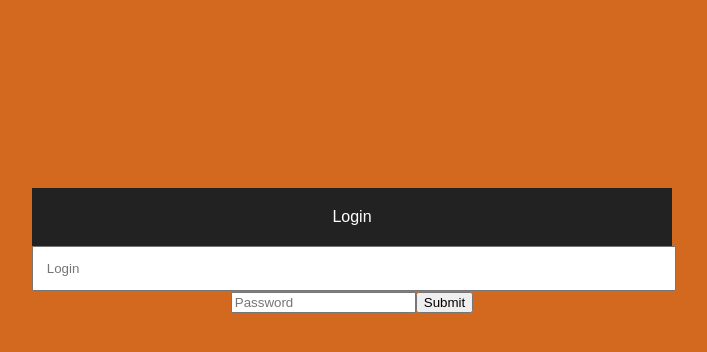
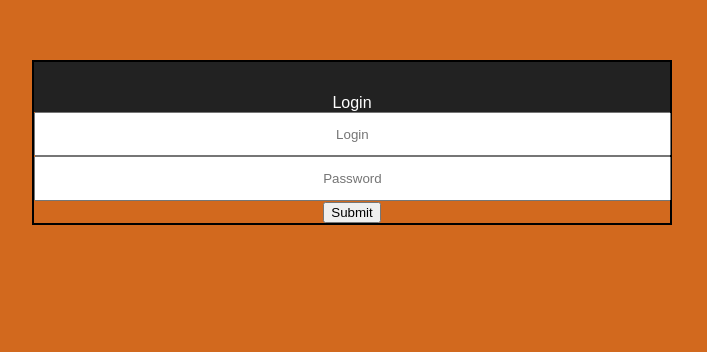
Before and after one commit to ritrage/DonationPortal_React, a React (Create React App) app: page / in a window 1280 px wide. Shown: the part 132-484 px from the top of the page, without its empty margins (288-995 px from the left). Built offline with nearby package versions, Linux system fonts and the light colour scheme.

Commit message:
Update App.css

```diff
--- a/src/App.css
+++ b/src/App.css
@@ -5,16 +5,21 @@ body {
   text-align: center;
   align-content: center;
   position: fixed;
-  margin: 25%;
+  margin-top: 15%;
+  margin-left: 25%;
   width: 50%;
+  box-sizing: border-box;
+  border: 2px;
+  border-style: solid;
+  border-color: black;
 }
 
 .App-header {
   background-color: #222;
-  padding-top: 20px;
-  padding-bottom: 20px;
   width: 100%;
   color: white;
+  padding-top: 5%;
+  box-sizing: border-box;
 }
 
 .App-intro {
@@ -22,15 +27,17 @@ body {
   font-size: large;
 }
 #login {
-  width: 96%;
+  width: 95.5%;
   padding: 2%;
+  text-align: center;
 }
-
-@keyframes App-logo-spin {
-  from {
-    transform: rotate(0deg);
-  }
-  to {
-    transform: rotate(360deg);
-  }
+#password {
+  width: 95.5%;
+  padding: 2%;
+  text-align: center;
 }
+#submit {
+  width: 100%;
+  padding: 2%;
+  text-align: center;
+}
```
